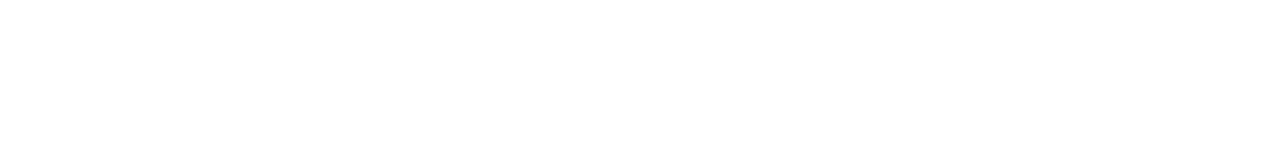
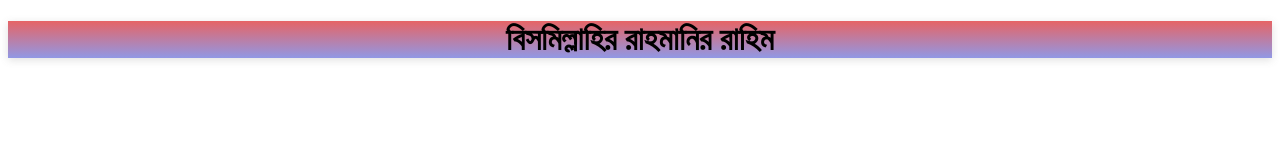
Before and after one commit to SmEliasdls/programming-hero-conecpt, a plain HTML site: page index.html in a window 1280 px wide. Drawn offline with Linux system fonts and the light colour scheme.

Commit message:
CD Change learning

```diff
--- /dev/null
+++ b/cd/cd.js
@@ -0,0 +1 @@
+console.log("CD Changed");
--- a/index.html
+++ b/index.html
@@ -8,7 +8,9 @@
     <link rel="shortcut icon" href="./image/images.png" type="image/x-icon">
 </head>
 <body>
-
+    <div class="body">
+        <h1 class="start">বিসমিল্লাহির রাহমানির রাহিম</h1>
+    </div>
 
     <script src="main.js"></script>
 </body>
--- a/main.js
+++ b/main.js
@@ -0,0 +1,5 @@
+console.log("Nasa hacked");
+console.log("object");
+console.log(18);
+
+console.log(18,"object","Nasa hacked" );
--- a/style.css
+++ b/style.css
@@ -0,0 +1,9 @@
+.body{
+    background-image: linear-gradient(#e66465, #9198e5);
+    background-repeat: no-repeat;
+    background-size: cover;
+    box-shadow: rgba(99, 99, 99, 0.2) 0px 2px 8px 0px;
+}
+.start{
+text-align: center;
+}
```
